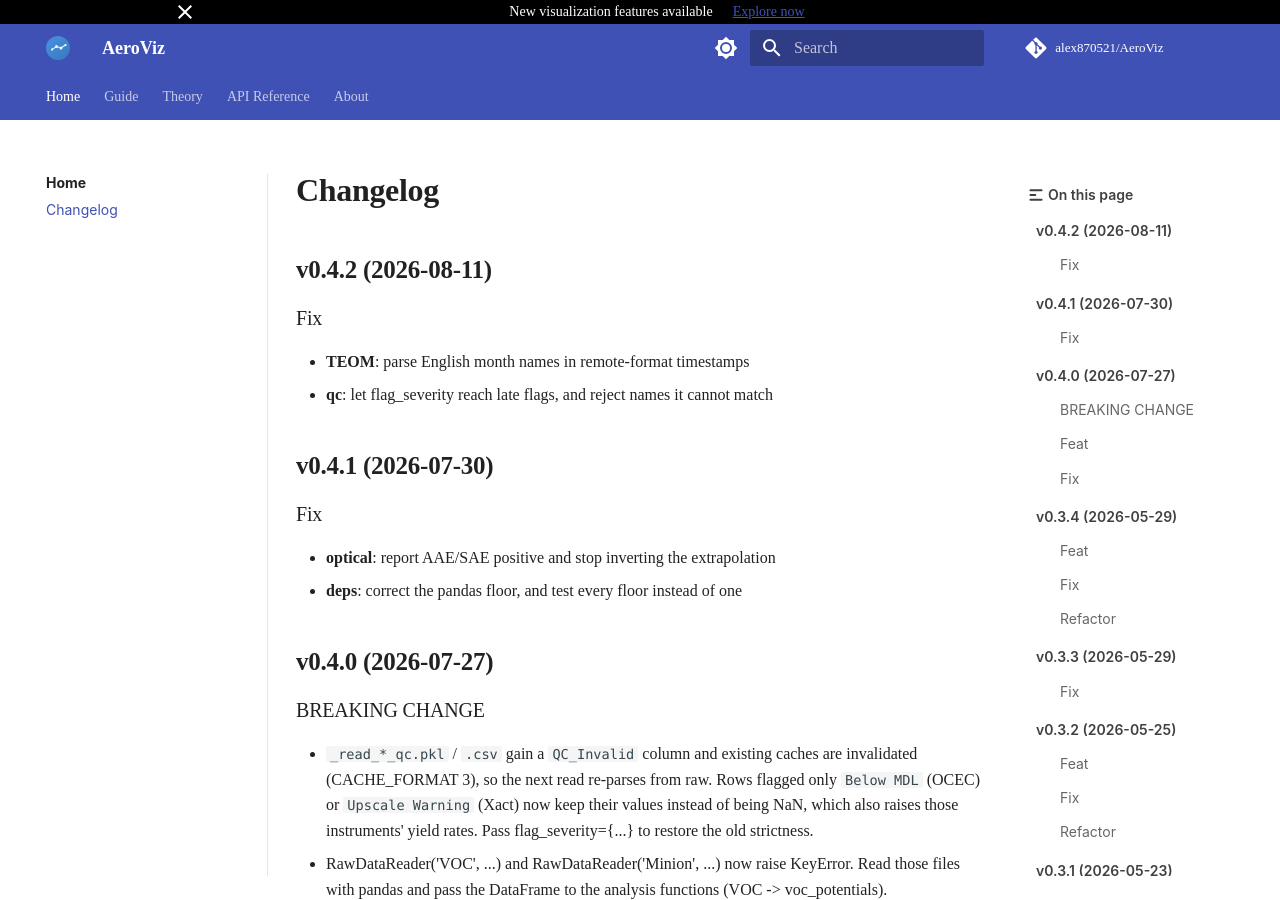
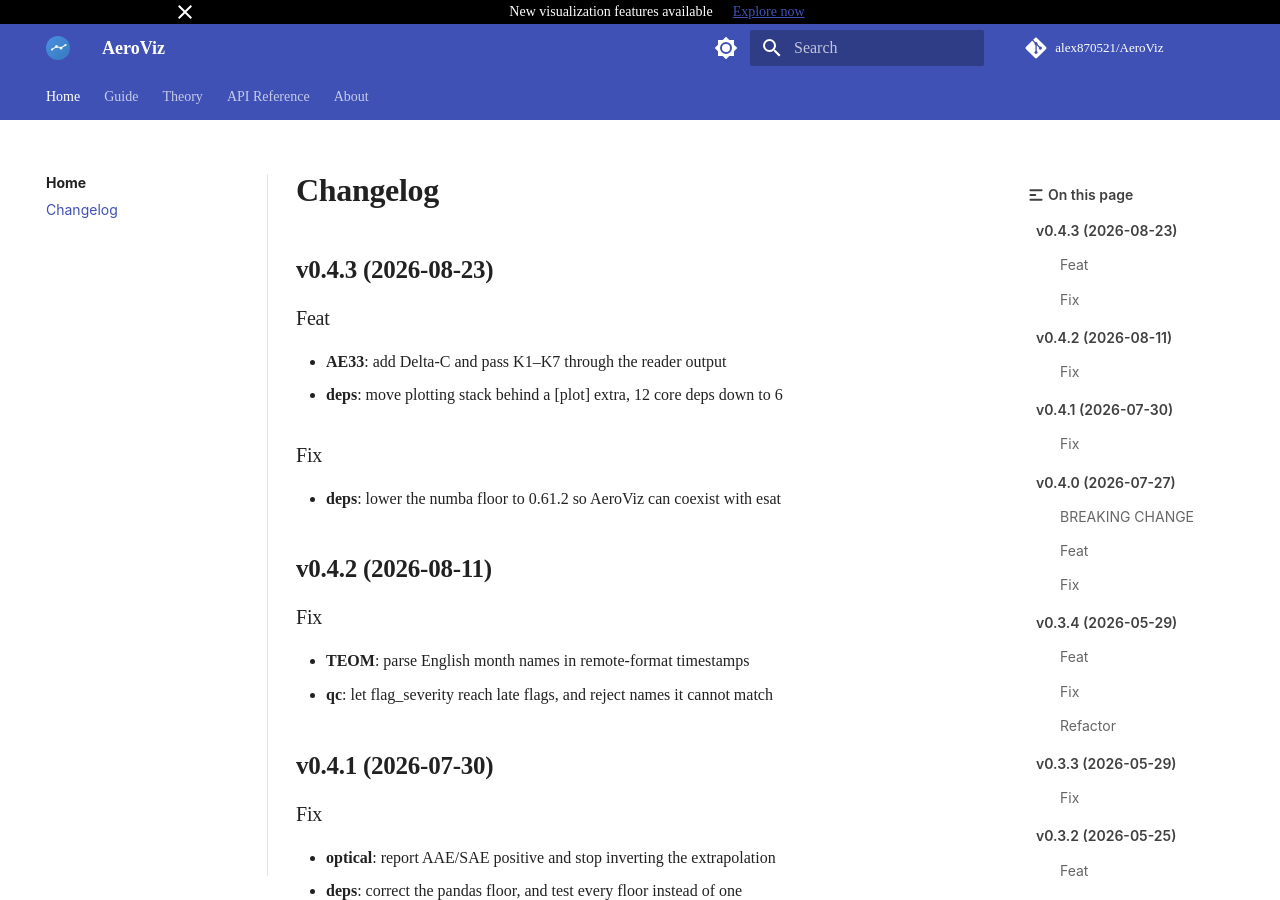
Before and after one commit to Alex870521/AeroViz, an MkDocs documentation site: the page built from docs/CHANGELOG.md, in a window 1280 px wide and 900 px high. Built offline with MkDocs 1.6.1 and Material for MkDocs 9.7.7, drawn with Linux system fonts in a browser that asks for light colours; some web fonts are replaced; comment, search, counter and statistics services are not loaded.

Commit message:
bump: version 0.4.2 → 0.4.3

```diff
--- a/docs/CHANGELOG.md
+++ b/docs/CHANGELOG.md
@@ -1,3 +1,14 @@
+## v0.4.3 (2026-08-23)
+
+### Feat
+
+- **AE33**: add Delta-C and pass K1–K7 through the reader output
+- **deps**: move plotting stack behind a [plot] extra, 12 core deps down to 6
+
+### Fix
+
+- **deps**: lower the numba floor to 0.61.2 so AeroViz can coexist with esat
+
 ## v0.4.2 (2026-08-11)
 
 ### Fix
--- a/pyproject.toml
+++ b/pyproject.toml
@@ -9,7 +9,7 @@ build-backend = "mesonpy"
 
 [project]
 name = "AeroViz"
-version = "0.4.2"
+version = "0.4.3"
 description = "Aerosol data processing and visualization toolkit. Read, QC, and analyze data from SMPS, APS, AE33, TEOM, Nephelometer, XRF, and 15+ atmospheric instruments."
 authors = [{ name = "Alex Chan", email = "alex870521@gmail.com" }]
 license = { text = "MIT" }
```
